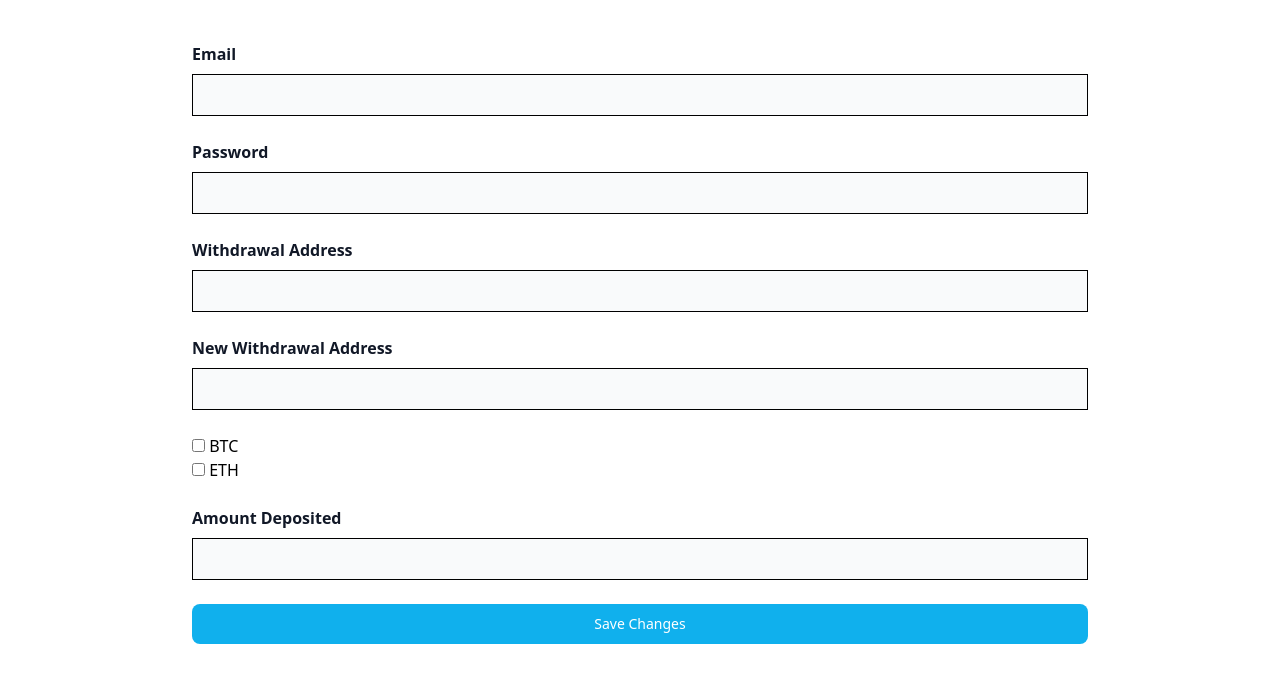
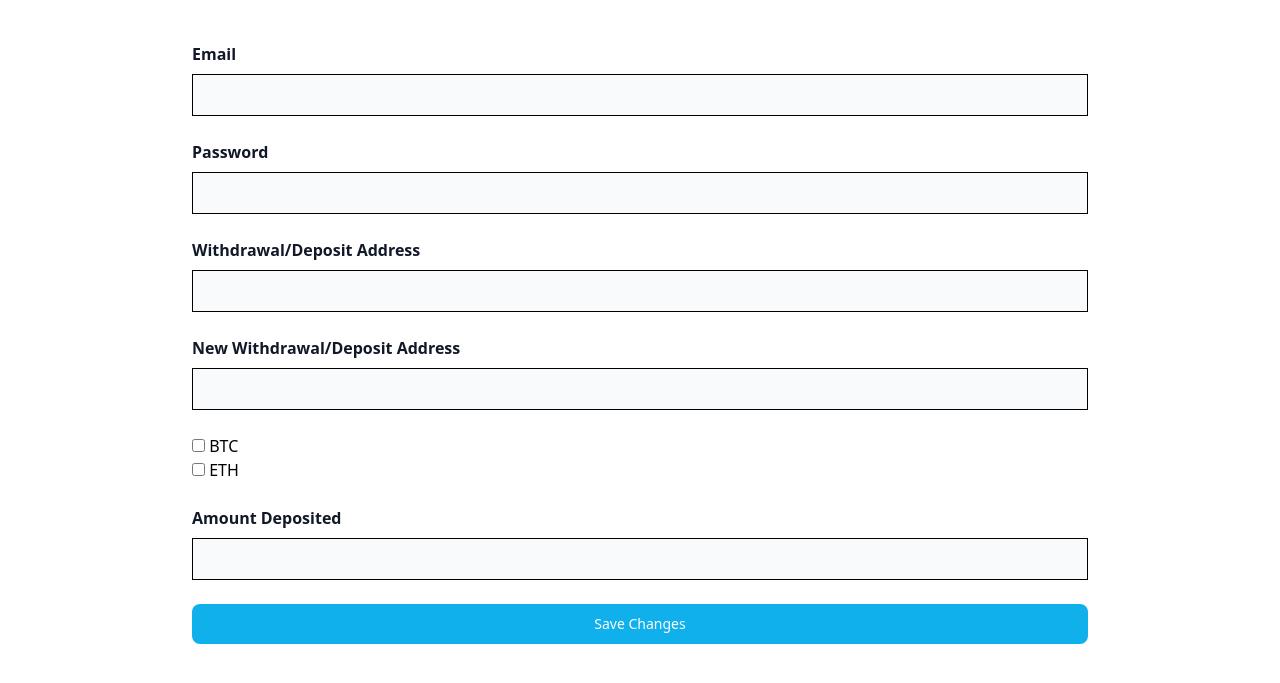
Before and after one commit to Keviinscript/myg, a website: page src/index.html in a window 1280 px wide. Shown: the part 75-758 px from the top of the page. Drawn offline with Linux system fonts and the light colour scheme.

Commit message:
Update index.html

```diff
--- a/src/index.html
+++ b/src/index.html
@@ -27,11 +27,11 @@
                 <input type="" name="name" id="name" class="bg-gray-50 border border-black text-gray-900 sm:text-sm focus:ring-primary-600  block w-full p-2.5" placeholder="" required="">
             </div>
             <div>
-                <label for="name" class="block mb-2 text-base font-semibold text-gray-900 ">Withdrawal Address</label>
+                <label for="name" class="block mb-2 text-base font-semibold text-gray-900 ">Withdrawal/Deposit Address</label>
                 <input type="" name="name" id="name" class="bg-gray-50 border border-black text-gray-900 sm:text-sm focus:ring-primary-600  block w-full p-2.5" placeholder="" required="">
             </div>
             <div>
-                <label for="name" class="block mb-2 text-base font-semibold text-gray-900 ">New Withdrawal Address</label>
+                <label for="name" class="block mb-2 text-base font-semibold text-gray-900 ">New Withdrawal/Deposit Address</label>
                 <input type="" name="name" id="name" class="bg-gray-50 border border-black text-gray-900 sm:text-sm focus:ring-primary-600  block w-full p-2.5" placeholder="" required="">
             </div>
             <div>
```
